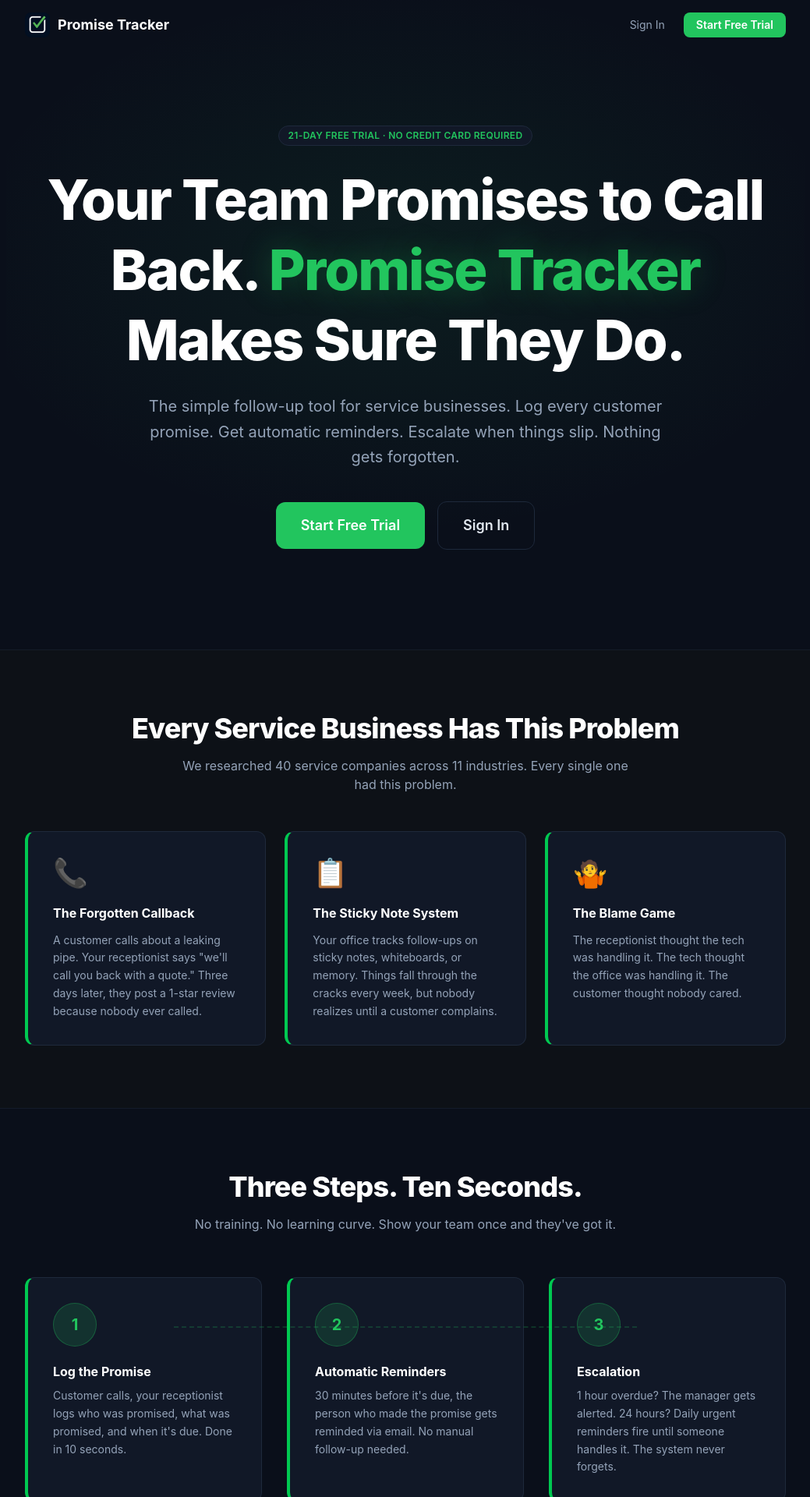
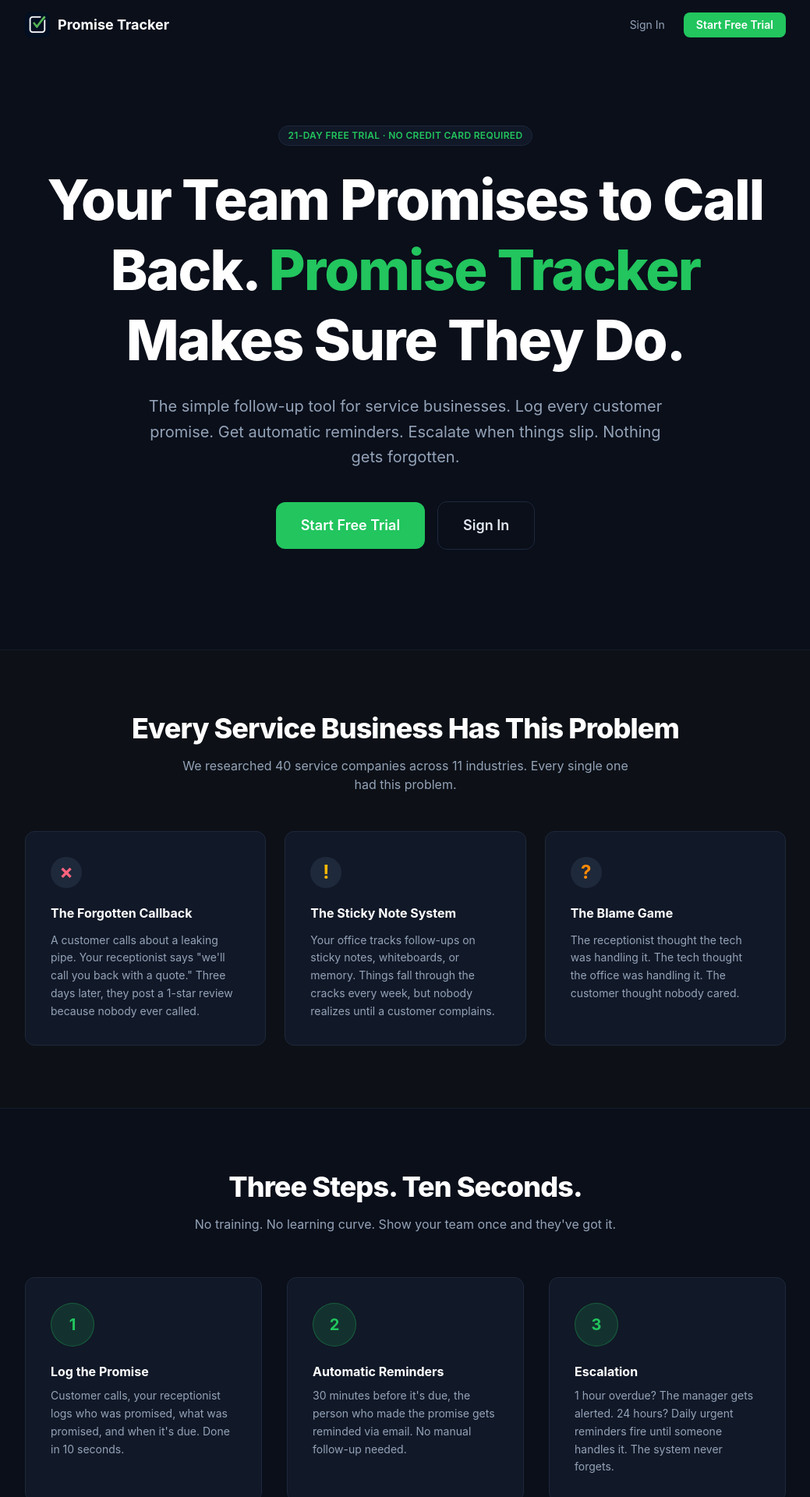
Before and after one commit to jobblixor/promise-tracker-mvp, a React (Vite) app: page / in a window 1280 px wide. Shown: the top 1920 px of the page at 78% size, without its empty margins (120-1159 px from the left). Built offline with nearby package versions, Linux system fonts and the light colour scheme; no server answers.

Commit message:
Tweak landing page - remove glow, borders, emojis, dashed lines, fix pricing card

```diff
--- a/src/pages/LandingPage.jsx
+++ b/src/pages/LandingPage.jsx
@@ -57,24 +57,13 @@ export default function LandingPage() {
 
       {/* ── HERO ────────────────────────────────────────────────── */}
       <section className="relative max-w-5xl mx-auto px-4 sm:px-6 pt-40 pb-32 text-center">
-        {/* Radial glow */}
-        <div
-          className="absolute inset-0 pointer-events-none"
-          style={{
-            background:
-              'radial-gradient(ellipse 80% 60% at 50% 40%, rgba(34,197,94,0.08) 0%, transparent 70%)',
-          }}
-        />
         <div className="relative">
           <div className="hero-animate hero-delay-1 inline-block bg-bg-card border border-border text-accent text-xs font-semibold px-3 py-1 rounded-full mb-6 tracking-wide uppercase">
             21-Day Free Trial · No Credit Card Required
           </div>
           <h1 className="hero-animate hero-delay-2 text-5xl sm:text-6xl lg:text-7xl font-extrabold text-text-primary leading-tight tracking-tight mb-6">
             Your Team Promises to Call Back.{' '}
-            <span
-              className="text-accent"
-              style={{ textShadow: '0 0 40px rgba(34,197,94,0.3)' }}
-            >
+            <span className="text-accent">
               Promise Tracker
             </span>{' '}
             Makes Sure They Do.
@@ -111,8 +100,10 @@ export default function LandingPage() {
           <div className="grid grid-cols-1 md:grid-cols-3 gap-6">
 
             {/* Card 1 */}
-            <div className="bg-bg-card border border-border border-l-4 border-l-green-500 rounded-xl p-8 transition-all duration-300 hover:-translate-y-1 hover:border-green-400">
-              <div className="text-4xl mb-5">📞</div>
+            <div className="bg-bg-card border border-border rounded-xl p-8 transition-all duration-300 hover:-translate-y-1">
+              <div className="w-10 h-10 rounded-full bg-[#1e293b] flex items-center justify-center font-bold mb-5">
+                <span className="text-rose-400 text-2xl">✗</span>
+              </div>
               <h3 className="text-text-primary font-bold text-base mb-3">The Forgotten Callback</h3>
               <p className="text-text-muted text-sm leading-relaxed">
                 A customer calls about a leaking pipe. Your receptionist says "we'll call you back with a quote." Three days later, they post a 1-star review because nobody ever called.
@@ -120,8 +111,10 @@ export default function LandingPage() {
             </div>
 
             {/* Card 2 */}
-            <div className="bg-bg-card border border-border border-l-4 border-l-green-500 rounded-xl p-8 transition-all duration-300 hover:-translate-y-1 hover:border-green-400">
-              <div className="text-4xl mb-5">📋</div>
+            <div className="bg-bg-card border border-border rounded-xl p-8 transition-all duration-300 hover:-translate-y-1">
+              <div className="w-10 h-10 rounded-full bg-[#1e293b] flex items-center justify-center font-bold mb-5">
+                <span className="text-amber-400 text-2xl">!</span>
+              </div>
               <h3 className="text-text-primary font-bold text-base mb-3">The Sticky Note System</h3>
               <p className="text-text-muted text-sm leading-relaxed">
                 Your office tracks follow-ups on sticky notes, whiteboards, or memory. Things fall through the cracks every week, but nobody realizes until a customer complains.
@@ -129,8 +122,10 @@ export default function LandingPage() {
             </div>
 
             {/* Card 3 */}
-            <div className="bg-bg-card border border-border border-l-4 border-l-green-500 rounded-xl p-8 transition-all duration-300 hover:-translate-y-1 hover:border-green-400">
-              <div className="text-4xl mb-5">🤷</div>
+            <div className="bg-bg-card border border-border rounded-xl p-8 transition-all duration-300 hover:-translate-y-1">
+              <div className="w-10 h-10 rounded-full bg-[#1e293b] flex items-center justify-center font-bold mb-5">
+                <span className="text-orange-400 text-2xl">?</span>
+              </div>
               <h3 className="text-text-primary font-bold text-base mb-3">The Blame Game</h3>
               <p className="text-text-muted text-sm leading-relaxed">
                 The receptionist thought the tech was handling it. The tech thought the office was handling it. The customer thought nobody cared.
@@ -152,18 +147,8 @@ export default function LandingPage() {
           </p>
 
           <div className="relative grid grid-cols-1 md:grid-cols-3 gap-8">
-            {/* Dashed connecting line on desktop */}
-            <div
-              className="hidden md:block absolute h-0 pointer-events-none"
-              style={{
-                top: '63px',
-                left: 'calc(16.66% + 28px)',
-                right: 'calc(16.66% + 28px)',
-                borderTop: '2px dashed rgba(34,197,94,0.2)',
-              }}
-            />
 
-            <div className="bg-[#111827] border border-border border-l-4 border-l-green-500 rounded-xl p-8 flex flex-col items-start">
+            <div className="bg-[#111827] border border-border rounded-xl p-8 flex flex-col items-start">
               <div className="w-14 h-14 rounded-full bg-accent/15 border border-accent/30 flex items-center justify-center text-accent font-bold text-xl mb-5 shrink-0">
                 1
               </div>
@@ -173,7 +158,7 @@ export default function LandingPage() {
               </p>
             </div>
 
-            <div className="bg-[#111827] border border-border border-l-4 border-l-green-500 rounded-xl p-8 flex flex-col items-start">
+            <div className="bg-[#111827] border border-border rounded-xl p-8 flex flex-col items-start">
               <div className="w-14 h-14 rounded-full bg-accent/15 border border-accent/30 flex items-center justify-center text-accent font-bold text-xl mb-5 shrink-0">
                 2
               </div>
@@ -183,7 +168,7 @@ export default function LandingPage() {
               </p>
             </div>
 
-            <div className="bg-[#111827] border border-border border-l-4 border-l-green-500 rounded-xl p-8 flex flex-col items-start">
+            <div className="bg-[#111827] border border-border rounded-xl p-8 flex flex-col items-start">
               <div className="w-14 h-14 rounded-full bg-accent/15 border border-accent/30 flex items-center justify-center text-accent font-bold text-xl mb-5 shrink-0">
                 3
               </div>
@@ -254,9 +239,7 @@ export default function LandingPage() {
             One plan. Everything included. Cancel anytime.
           </p>
 
-          {/* Gradient border wrapper */}
-          <div className="relative max-w-sm mx-auto p-[2px] rounded-2xl bg-gradient-to-br from-green-500/50 via-green-600/20 to-green-800/30">
-            <div className="bg-bg-card rounded-2xl p-8">
+          <div className="relative max-w-sm mx-auto rounded-2xl border-2 border-green-500 bg-bg-card p-8">
               <div className="text-7xl font-black text-text-primary mb-1">$39</div>
               <div className="text-text-muted text-sm mb-8">per month</div>
 
@@ -283,7 +266,6 @@ export default function LandingPage() {
                 Start Your Free Trial
               </Link>
               <p className="text-text-muted text-xs mt-3">No credit card required to start</p>
-            </div>
           </div>
         </div>
       </section>
```
